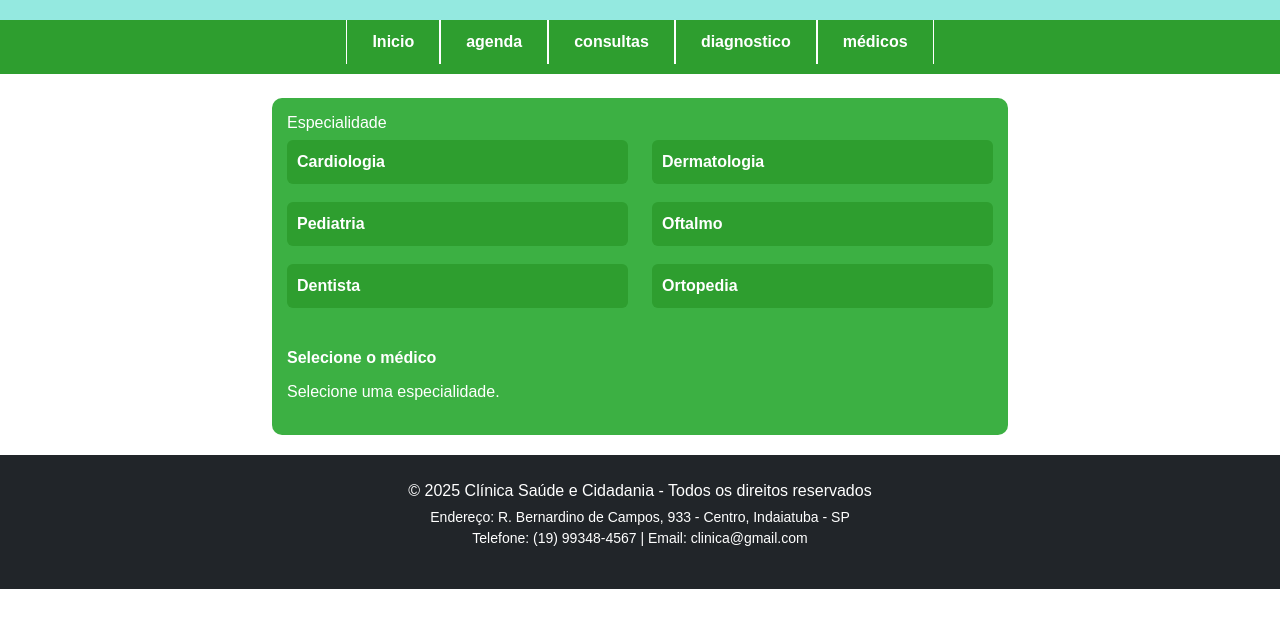
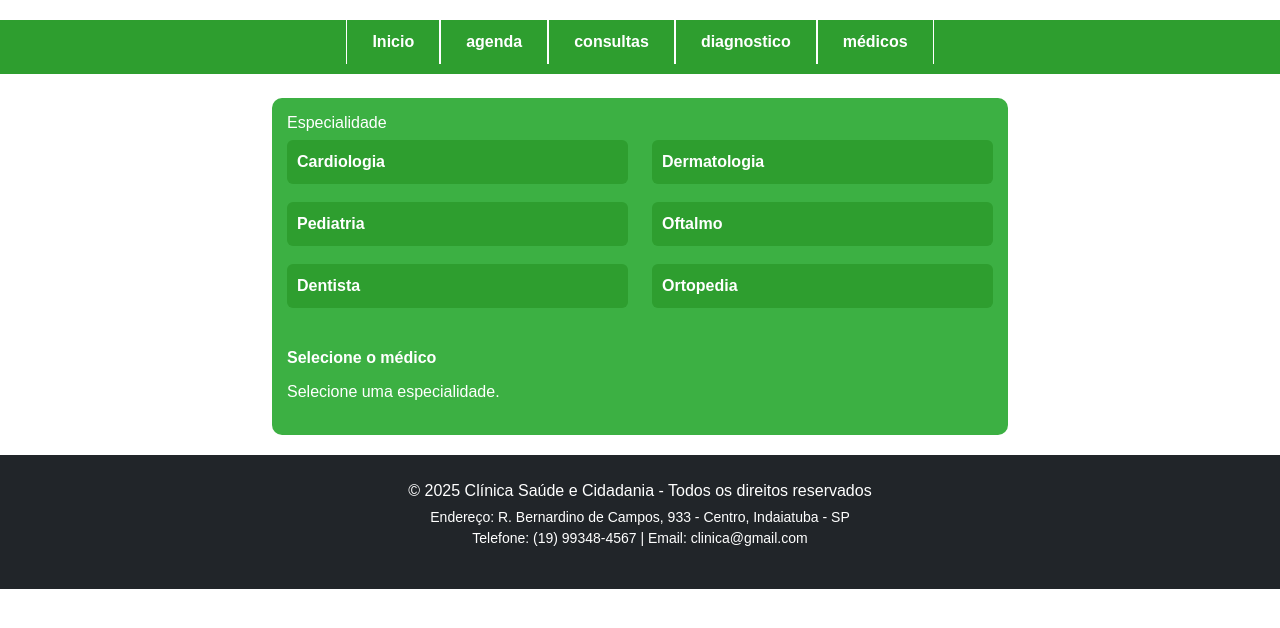
Before and after one commit to giuu7x/PIfatec, a plain HTML site: page agenda.html in a window 1280 px wide. Drawn offline with nearby package versions, Linux system fonts and the light colour scheme.

Commit message:
Update style.css

```diff
--- a/estilos/style.css
+++ b/estilos/style.css
@@ -1,5 +1,5 @@
 body { background-color: #ffffff; font-family: sans-serif; }
-.top-bar { background-color: #94e9e0; color: #2e9e2f; text-align: center; padding: 10px 0; position: relative; }
+.top-bar { background-color: #ffffff; color: #2e9e2f; text-align: center; padding: 10px 0; position: relative; }
 .menu-toggle {
   display: none;
   position: absolute;
```
